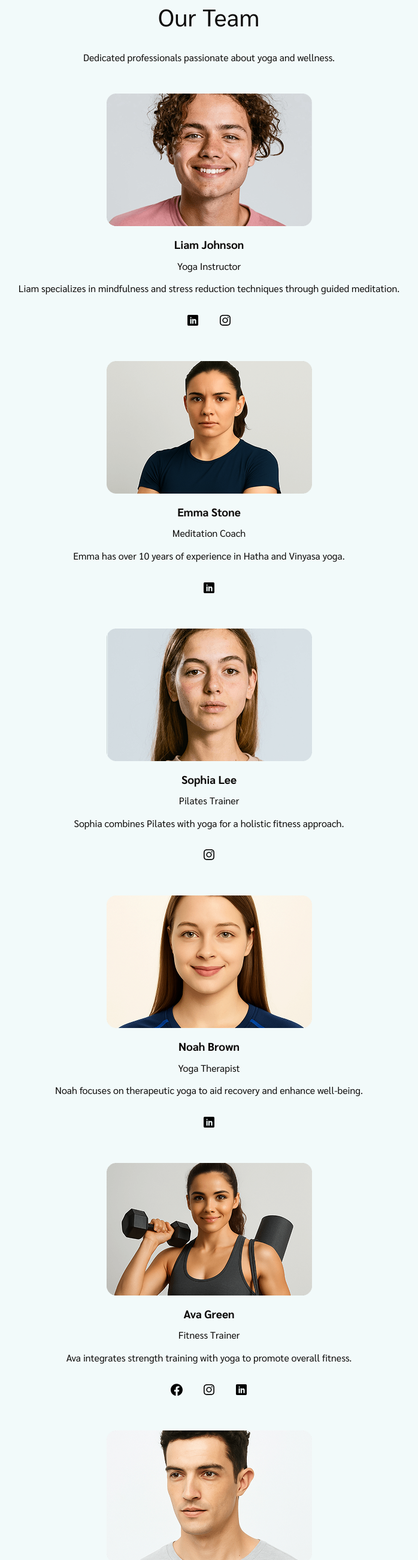
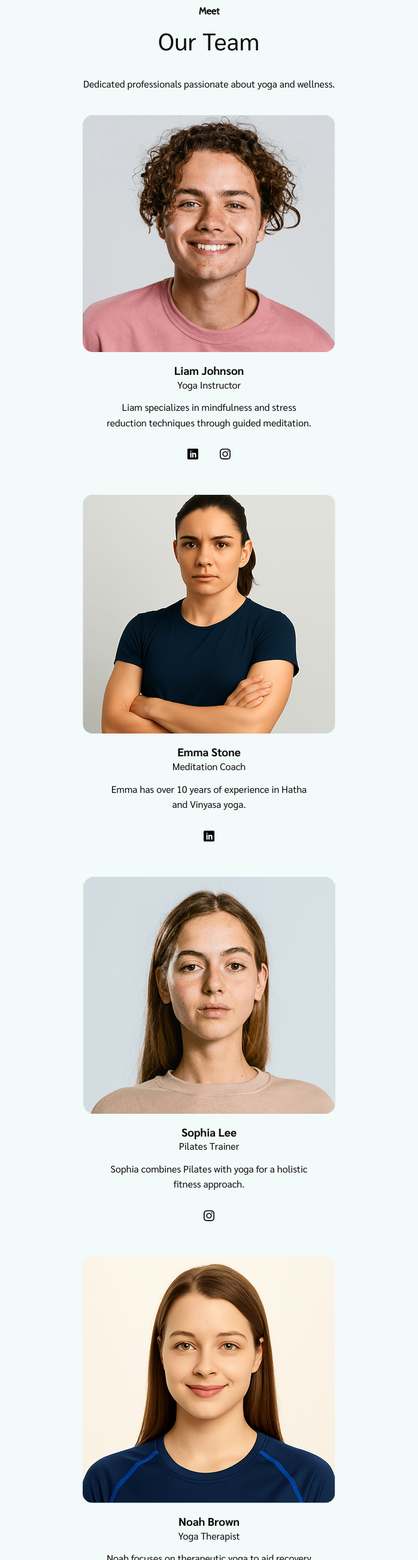
Before and after one commit to Dmytro-Liashenko/project-group-05, a website built with Vite: page src/index.html in a window 1280 px wide. Shown: the part 199-2800 px from the top of the page at 60% size, without its empty margins (291-989 px from the left). Built offline with nearby package versions, Linux system fonts and the light colour scheme.

Commit message:
layout tablet+mobile version

```diff
--- a/src/css/team.css
+++ b/src/css/team.css
@@ -1,9 +1,9 @@
-.team {
-  padding: 0 16px;
+.team-box {
+  padding-top: 64px;
 }
 
-.meet-pages {
-  font-family: 'Sarabun', sans-serif;
+.team-meet-pages {
+  font-family: 'Cabin', sans-serif;
   font-weight: 600;
   font-size: 16px;
   line-height: 1.5;
@@ -26,15 +26,19 @@
   text-align: center;
   color: #0d0b0a;
 }
-.team-list-instruktor {
+
+.team-list {
   display: flex;
-  align-items: center;
-  justify-content: flex-start;
-  flex-direction: column;
+  flex-wrap: wrap;
   gap: 48px;
+  justify-content: center;
 }
-.foto {
+
+.team-photo {
   display: block;
+  max-width: 100%;
+  height: auto;
+
   margin: 0 auto 20px;
 }
 .team-heading {
@@ -46,21 +50,24 @@
   margin-bottom: 48px;
 }
 
-.name {
+.team-name {
   display: flex;
   align-items: center;
   justify-content: flex-start;
   flex-direction: column;
+}
+.team-name:not(:first-child) {
   gap: 12px;
-  margin-bottom: 12px;
 }
+
 .team-list-text {
   font-weight: 400;
   font-size: 16px;
   line-height: 1.6;
   text-align: center;
   color: #0d0b0a;
-  margin-bottom: 20px;
+  margin-bottom: 12px;
+  max-width: 343px;
 }
 
 .team-social-list {
@@ -69,6 +76,7 @@
   justify-content: center;
   flex-direction: row;
   gap: 14px;
+  margin-top: 20px;
 }
 
 .team-social-link {
@@ -78,6 +86,15 @@
   align-items: center;
   justify-content: center;
 }
-.team-list-item {
-  margin-bottom: 48px;
+
+@media screen and (min-width: 768px) {
+  .team-box {
+    padding-top: 40px;
+  }
+  .team-title {
+    margin-bottom: 24px;
+  }
+  .team-heading {
+    margin-bottom: 40px;
+  }
 }
--- a/src/partials/team.html
+++ b/src/partials/team.html
@@ -1,7 +1,7 @@
 <section class="team">
-    <div class="team-box">
+    <div class="container team-box">
         <div class="team-heading" >
-            <h3 class="meet-pages">Meet</h3>
+            <h3 class="team-meet-pages">Meet</h3>
                 <h1 class="team-title">Our Team</h1>
                     <p class="team-text">
                         Dedicated professionals passionate about yoga and wellness.
@@ -10,21 +10,36 @@
         <div class="team-list-instruktor">
             <ul class="team-list">
                 <li class="team-list-item">
-                    <img class="foto"
+                    <picture>
+                        <source
+                        media="(min-width: 1158px)"
+                        srcset="../img/desktop-png/team/liam-johnson-min.png 1x,
+                        ../img/desktop-png/team/liam-johnson@2x-min.png 2x"
+                        />
+                        <source
+                        media="(min-width: 768px)"
+                        srcset="../img/tablet-png/team/liam-johnson-tb-min.png 1x,
+                        ../img/tablet-png/team/liam-johnson-tb@2x-min.png 2x
+                        "
+                        />
+                        <source
+                        media="(min-width: 375px)"
                         srcset="../img/mobile-png/team/liam-johnson-mb-min.png 1x,
-                        ../img/mobile-png/team/liam-johnson-mb@2x-min.png 2x"
-                        src="../img/mobile-png/team/liam-johnson-mb-min.png"
-                        alt="foto-Liam Johnson"
-                        width="343"
-                        height="221"
+                        ../img/mobile-png/team/liam-johnson-mb@2x-min.png 2x
+                        "
                         />
-        <div class="workname">
-            <div class="name">
+                            <img class="team-photo"
+                            src="../img/desktop-png/team/liam-johnson-min.png"
+                            alt="photo-Liam Johnson"
+                            />
+                    </picture>
+        <div class="team-workname">
+            <div class="team-name">
                 <h3 class="team-list-heading">Liam Johnson</h3>
                     <p class="team-list-text">Yoga Instructor</p>
-            </div>
                         <p class="team-list-text">Liam specializes in mindfulness and stress reduction techniques through guided meditation.
                     </p>
+            </div>
                 <ul class="team-social-list">
                     <li class="team-social-item">
                         <a class="team-social-link" href="#" target="_blank">
@@ -44,21 +59,36 @@
             </div>
                 </li>
                     <li class="team-list-item">
-                    <img class="foto"
+                        <picture>
+                            <source
+                                media="(min-width: 1158px)"
+                                srcset="../img/desktop-png/team/emma-stone-min.png 1x,
+                                ../img/desktop-png/team/emma-stone@2x-min.png 2x"
+                            />
+                            <source
+                                media="(min-width: 768px)"
+                                srcset="../img/tablet-png/team/emma-stone-tb-min.png 1x,
+                                ../img/tablet-png/team/emma-stone-tb@2x-min.png 2x
+                                "
+                            />
+                            <source
+                                media="(min-width: 375px)"
                                 srcset="../img/mobile-png/team/emma-stone-mb-min.png 1x,
-                        ../img/mobile-png/team/emma-stone-mb@2x-min.png 2x"
-                        src="../img/mobile-png/team/emma-stone-mb-min.png"
-                        alt="foto-Emma-Stone"
-                        width="343"
-                        height="221"
+                                ../img/mobile-png/team/emma-stone-mb@2x-min.png 2x
+                                "
                             />
-        <div class="workname">
-            <div class="name">
+                            <img class="team-photo"
+                                src="../img/desktop-png/team/emma-stone-min.png"
+                                alt="photo-Emma-Stone"
+                                />
+                            </picture>
+            <div class="team-workname">
+                <div class="team-name">
                     <h3 class="team-list-heading">Emma Stone</h3>
                         <p class="team-list-text">Meditation Coach</p>
-            </div>
                             <p class="team-list-text">Emma has over 10 years of experience in Hatha and Vinyasa yoga.
                             </p>
+            </div>
                 <ul class="team-social-list">
                     <li class="team-social-item">
                         <a class="team-social-link" href="#" target="_blank">
@@ -71,19 +101,36 @@
             </div>
                 </li>
                     <li class="team-list-item">
-                    <img class="foto"
-                        srcset="../img/mobile-png/team/sophia-lee-mb-min.png 1x, ../img/mobile-png/team/sophia-lee-mb@2x-min.png 2x"
-                        src="../img/mobile-png/team/sophia-lee-mb-min.png"
-                        alt="foto-Sophia Lee"
-                        width="343"
-                        height="221"
+                        <picture>
+                            <source
+                                media="(min-width: 1158px)"
+                                srcset="../img/desktop-png/team/sophia-lee-min.png 1x,
+                                ../img/desktop-png/team/sophia-lee@2x-min.png 2x
+                                "
                             />
-        <div class="workname">
-            <div class="name">
+                            <source
+                                media="(min-width: 768px)"
+                                srcset="../img/tablet-png/team/sophia-lee-tb-min.png 1x,
+                                ../img/tablet-png/team/sophia-lee-tb@2x-min.png 2x
+                                "
+                            />
+                            <source
+                                media="(min-width: 375px)"
+                                srcset="../img/mobile-png/team/sophia-lee-mb-min.png 1x,
+                                ../img/mobile-png/team/sophia-lee-mb@2x-min.png 2x
+                                "
+                            />
+                            <img class="team-photo"
+                                src="../img/desktop-png/team/sophia-lee-min.png"
+                                alt="photo-Sophia Lee"
+                                />
+                            </picture>
+            <div class="team-workname">
+                <div class="team-name">
                     <h3 class="team-list-heading">Sophia Lee</h3>
                         <p class="team-list-text">Pilates Trainer</p>
+                            <p class="team-list-text">Sophia combines Pilates with yoga for a holistic fitness approach.
                 </div>
-                    <p class="team-list-text">Sophia combines Pilates with yoga for a holistic fitness approach.
                     <ul class="team-social-list">
                         <li class="team-social-item">
                             <a class="team-social-link" href="#" target="_blank">
@@ -96,21 +143,37 @@
             </div>
                 </li>
                     <li class="team-list-item">
-                    <img class="foto"
+                        <picture>
+                            <source
+                                media="(min-width: 1158px)"
+                                srcset="../img/desktop-png/team/noah-brown-min.png 1x,
+                                        ../img/desktop-png/team/noah-brown@2x-min.png 2x
+                                    "
+                            />
+                            <source
+                                media="(min-width: 768px)"
+                                srcset="../img/tablet-png/team/noah-brown-tb-min.png 1x,
+                                        ../img/tablet-png/team/noah-brown-tb@2x-min.png 2x
+                                    "
+                            />
+                            <source
+                                media="(min-width: 375px)"
                                 srcset="../img/mobile-png/team/noah-brown-mb-min.png 1x,
-                        ../img/mobile-png/team/noah-brown-mb@2x-min.png 2x"
-                        src="../img/mobile-png/team/noah-brown-mb-min.png"
-                        alt="foto-Noah-Brown"
-                        width="343"
-                        height="221"
+                                        ../img/mobile-png/team/noah-brown-mb@2x-min.png 2x
+                                    "
                             />
-        <div class="workname">
-            <div class="name">
+                            <img class="team-photo"
+                                src="../img/desktop-png/team/noah-brown-min.png"
+                                alt="photo-Noah-Brown"
+                                />
+                            </picture>
+        <div class="team-workname">
+            <div class="team-name">
                 <h3 class="team-list-heading">Noah Brown</h3>
                     <p class="team-list-text">Yoga Therapist</p>
-            </div>
                         <p class="team-list-text">Noah focuses on therapeutic yoga to aid recovery and enhance well-being.
                         </p>
+            </div>
                 <ul class="team-social-list">
                     <li class="team-social-item">
                         <a class="team-social-link" href="#" target="_blank">
@@ -123,21 +186,37 @@
             </div>
                 </li>
                 <li class="team-list-item">
-                    <img class="foto"
+                        <picture>
+                            <source
+                                media="(min-width: 1158px)"
+                                srcset="../img/desktop-png/team/ava-green-min.png 1x,
+                                        ../img/desktop-png/team/ava-green@2x-min.png 2x
+                                    "
+                            />
+                            <source
+                                media="(min-width: 768px)"
+                                srcset="../img/tablet-png/team/ava-green-tb-min.png 1x,
+                                        ../img/tablet-png/team/ava-green-tb@2x-min.png 2x
+                                    "
+                            />
+                            <source
+                                media="(min-width: 375px)"
                                 srcset="../img/mobile-png/team/ava-green-mb-min.png 1x,
-                        ../img/mobile-png/team/ava-green-mb@2x-min.png 2x"
-                        src="../img/mobile-png/team/ava-green-mb-min.png"
-                        alt="foto-Ava Green"
-                        width="343"
-                        height="221"
+                                        ../img/mobile-png/team/ava-green-mb@2x-min.png 2x
+                                    "
                             />
-        <div class="workname">
-            <div class="name">
+                            <img class="team-photo"
+                                src="../img/desktop-png/team/ava-green-min.png"
+                                alt="photo-Ava Green"
+                                />
+                            </picture>
+        <div class="team-workname">
+            <div class="team-name">
                 <h3 class="team-list-heading">Ava Green</h3>
                     <p class="team-list-text">Fitness Trainer</p>
-            </div>
                         <p class="team-list-text">Ava integrates strength training with yoga to promote overall fitness.
                         </p>
+            </div>
                 <ul class="team-social-list">
                     <li class="team-social-item">
                         <a class="team-social-link" href="#" target="_blank">
@@ -164,21 +243,37 @@
             </div>
                 </li>
                     <li class="team-list-item">
-                    <img class="foto"
+                        <picture>
+                            <source
+                                media="(min-width: 1158px)"
+                                srcset="../img/desktop-png/team/clark-thomas-min.png 1x,
+                                        ../img/desktop-png/team/clark-thomas@2x-min.png 2x
+                                    "
+                            />
+                            <source
+                                media="(min-width: 768px)"
+                                srcset="../img/tablet-png/team/clark-thomas-tb-min.png 1x,
+                                        ../img/tablet-png/team/clark-thomas-tb@2x-min.png 2x
+                                    "
+                            />
+                            <source
+                                media="(min-width: 375px)"
                                 srcset="../img/mobile-png/team/clark-thomas-mb-min.png 1x,
-                        ../img/mobile-png/team/clark-thomas-mb@2x-min.png 2x"
-                        src="../img/mobile-png/team/clark-thomas-mb-min.png"
-                        alt="foto-Clark Thomas"
-                        width="343"
-                        height="221"
+                                        ../img/mobile-png/team/clark-thomas-mb@2x-min.png 2x
+                                    "
                             />
-        <div class="workname">
-            <div class="name">
+                            <img class="team-photo"
+                                src="../img/desktop-png/team/clark-thomas-min.png"
+                                alt="photo-Clark Thomas"
+                                />
+                            </picture>
+            <div class="team-workname">
+                <div class="team-name">
                     <h3 class="team-list-heading">Clark Thomas</h3>
                         <p class="team-list-text">Fitness Trainer</p>
-            </div>
                     <p class="team-list-text">Clark specializes in mindfulness and stress reduction techniques through guided meditation.
                     </p>
+                </div>
                     <ul class="team-social-list">
                         <li class="team-social-item">
                             <a class="team-social-link" href="#" target="_blank">
@@ -197,8 +292,5 @@
                         </ul>
                     </div>
                 </li>
-
             </div>
-
-
 </section>
```
Lines whose indentation alone changed are shown as unchanged.
